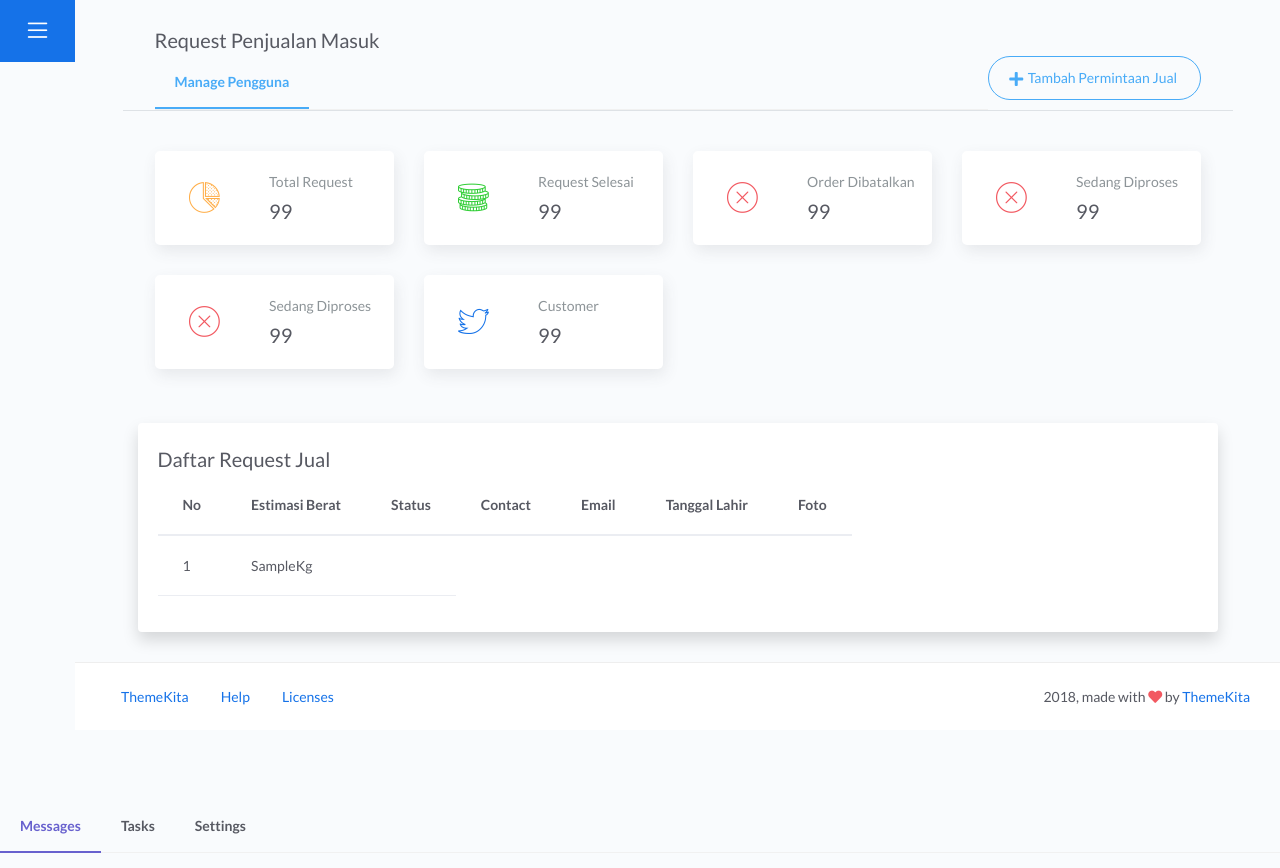
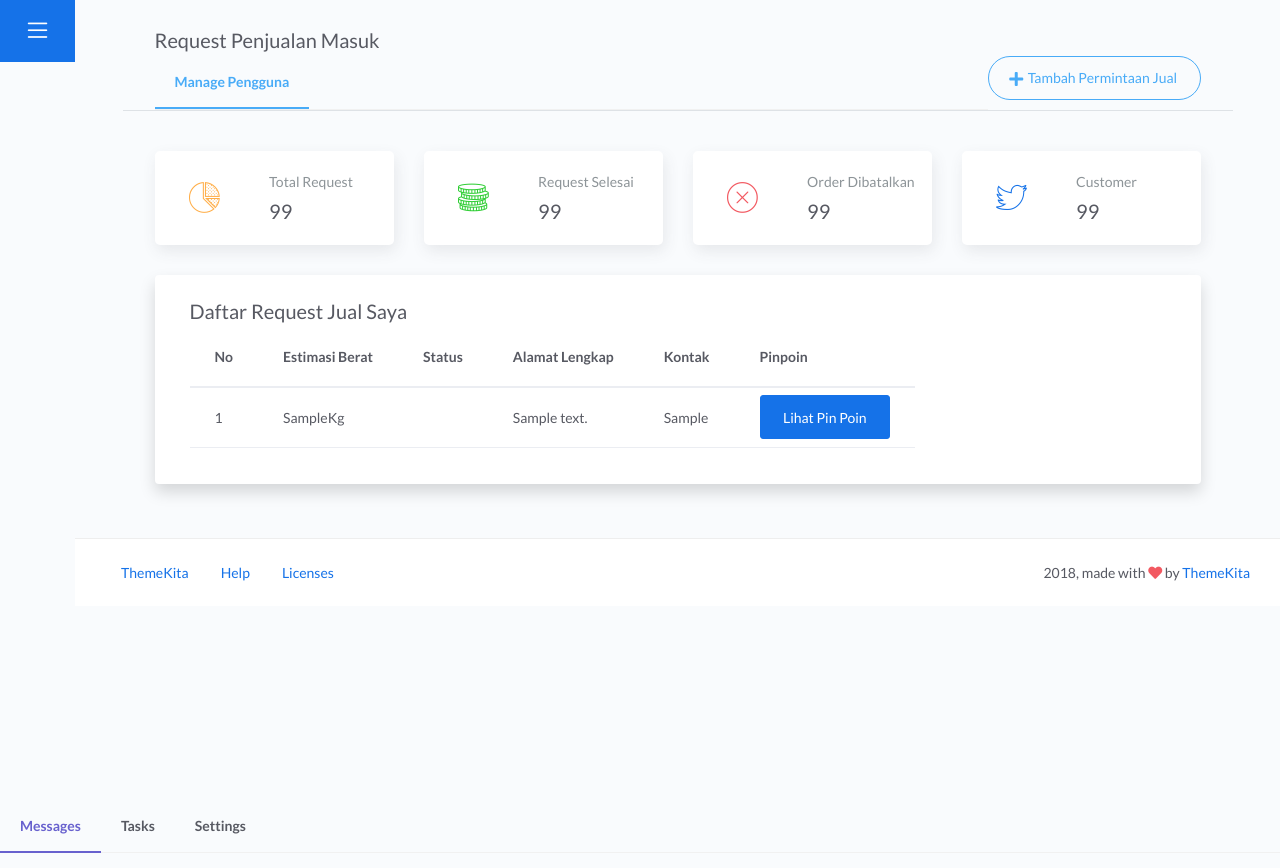
Before and after one commit to henryaugusta/Sawit-Web-Service, a Laravel app: page /admin/sell-request/manage in a window 1280 px wide. Shown: the top 868 px of the page. Run offline with Laravel 8, Linux system fonts and the light colour scheme; tables that the repository leaves empty hold one stand-in row (values such as "Sample post"); data that the repository does not hold is empty; style sheets or scripts are compiled from the project's sources; some libraries are stand-ins or nearby versions.

Commit message:
add sell request feature for admin

```diff
--- a/resources/views/admin/sellRequest/manage.blade.php
+++ b/resources/views/admin/sellRequest/manage.blade.php
@@ -1,24 +1,61 @@
 @extends('layouts.template')
 
-@section('head')
-    <style>
-        .select2 {
-            width: 100% !important;
-        }
-    </style>
+@section('header')
+    <!--Leaflet JS -->
+    <link rel="stylesheet" href="https://unpkg.com/leaflet@1.7.1/dist/leaflet.css"
+          integrity="sha512-xodZBNTC5n17Xt2atTPuE1HxjVMSvLVW9ocqUKLsCC5CXdbqCmblAshOMAS6/keqq/sMZMZ19scR4PsZChSR7A=="
+          crossorigin=""/>
+    <script src="https://unpkg.com/leaflet@1.7.1/dist/leaflet.js"
+            integrity="sha512-XQoYMqMTK8LvdxXYG3nZ448hOEQiglfqkJs1NOQV44cWnUrBc8PkAOcXy20w0vlaXaVUearIOBhiXZ5V3ynxwA=="
+            crossorigin=""></script>
 @endsection
 
 @section('script')
 
-    <script>
-        // This will create a single gallery from all elements that have class "gallery-item"
-
-    </script>
-
 
 
     <script>
+        let sLat = -7.046379;
+        let sLong = 107.555881;
         $(document).ready(function () {
+
+            $('#exampleModal').on('show.bs.modal', function (event) {
+                var button = $(event.relatedTarget) // Button that triggered the modal
+                lat = button.data('lat') // Extract info from data-* attributes
+                long = button.data('long') // Extract info from data-* attributes
+                sLat = button.data('lat');
+                sLong = button.data('long');
+
+                var mymap = L.map('mapid').setView([sLat, sLong], 23);
+                var popup = L.popup();
+                let myMarker = L.marker([sLat, sLong]).addTo(mymap)
+                    .bindPopup("Silakan Pindahkan Pin Ini Ke Lokasi Anda.").openPopup();
+                myMarker.addTo(mymap);
+
+                L.tileLayer('https://api.mapbox.com/styles/v1/{id}/tiles/{z}/{x}/{y}?access_token=pk.eyJ1IjoiaGVucnlhdWd1c3RhIiwiYSI6ImNra2pjaDAxcDAyYngydnF0dnppZzByZzgifQ.UKzJXFzQPNIzrri9UrALxQ', {
+                    attribution: 'Map data &copy; <a href="https://www.openstreetmap.org/copyright">OpenStreetMap</a> contributors, Imagery © <a href="https://www.mapbox.com/">Mapbox</a>',
+                    maxZoom: 18,
+                    id: 'mapbox/streets-v11',
+                    tileSize: 512,
+                    zoomOffset: -1,
+                    accessToken: 'your.mapbox.access.token'
+                }).addTo(mymap);
+
+                L.tileLayer('https://api.mapbox.com/styles/v1/{id}/tiles/{z}/{x}/{y}?access_token=pk.eyJ1IjoiaGVucnlhdWd1c3RhIiwiYSI6ImNra2pjaDAxcDAyYngydnF0dnppZzByZzgifQ.UKzJXFzQPNIzrri9UrALxQ', {
+                    attribution: 'Map data &copy; <a href="https://www.openstreetmap.org/copyright">OpenStreetMap</a> contributors, Imagery © <a href="https://www.mapbox.com/">Mapbox</a>',
+                    maxZoom: 18,
+                    id: 'mapbox/streets-v11',
+                    tileSize: 512,
+                    zoomOffset: -1,
+                    accessToken: 'your.mapbox.access.token'
+                }).addTo(mymap);
+
+                // If necessary, you could initiate an AJAX request here (and then do the updating in a callback).
+                // Update the modal's content. We'll use jQuery here, but you could use a data binding library or other methods instead.
+                var modal = $(this)
+                modal.find('#s-coordinate').text('Latitude : ' + lat + " - Longitude : " + long)
+                modal.find('.modal-title').text('Permintaan Jual Sawit')
+            })
 
             $('#datatables').DataTable({
                 initComplete: function () {
@@ -166,44 +203,7 @@
                         </div>
                     </div>
                 </div>
-                <div class="col-sm-6 col-md-3">
-                    <div class="card card-stats card-round">
-                        <div class="card-body">
-                            <div class="row">
-                                <div class="col-5">
-                                    <div class="icon-big text-center">
-                                        <i class="flaticon-error text-danger"></i>
-                                    </div>
-                                </div>
-                                <div class="col-7 col-stats">
-                                    <div class="numbers">
-                                        <p class="card-category">Sedang Diproses</p>
-                                        <h4 class="card-title">99</h4>
-                                    </div>
-                                </div>
-                            </div>
-                        </div>
-                    </div>
-                </div>
-                <div class="col-sm-6 col-md-3">
-                    <div class="card card-stats card-round">
-                        <div class="card-body">
-                            <div class="row">
-                                <div class="col-5">
-                                    <div class="icon-big text-center">
-                                        <i class="flaticon-error text-danger"></i>
-                                    </div>
-                                </div>
-                                <div class="col-7 col-stats">
-                                    <div class="numbers">
-                                        <p class="card-category">Sedang Diproses</p>
-                                        <h4 class="card-title">99</h4>
-                                    </div>
-                                </div>
-                            </div>
-                        </div>
-                    </div>
-                </div>
+
                 <div class="col-sm-6 col-md-3">
                     <div class="card card-stats card-round">
                         <div class="card-body">
@@ -266,25 +266,18 @@
                 @endif
             </div>
 
-
-        </div>
-
-        <div class="container">
-
-
-            <div class="card border-0 shadow rounded">
+            <div class=" col-md-12 card border-0 shadow rounded">
                 <div class="card-body">
-                    <h4 class="card-title">Daftar Request Jual</h4>
+                    <h4 class="card-title">Daftar Request Jual Saya</h4>
                     <table id="datatables" class="table table-responsive">
                         <thead class="thead-inverse">
                         <tr>
                             <th>No</th>
                             <th>Estimasi Berat</th>
                             <th>Status</th>
-                            <th>Contact</th>
-                            <th>Email</th>
-                            <th>Tanggal Lahir</th>
-                            <th>Foto</th>
+                            <th>Alamat Lengkap</th>
+                            <th>Kontak</th>
+                            <th>Pinpoin</th>
                         </tr>
                         </thead>
                         <tbody>
@@ -292,7 +285,6 @@
                             @php
                                 $statusDB = $item->status;
                                 $status="";
-
                             @endphp
 
                             <tr>
@@ -315,6 +307,14 @@
                                         <span class="badge badge-warning">{{Dibatalkan}}</span>
                                     @endif
                                 </td>
+                                <td>{{$item->address}}</td>
+                                <td>{{$item->contact}}</td>
+                                <td>
+                                    <button type="button" class="btn btn-primary" data-toggle="modal"
+                                            data-target="#exampleModal" data-lat="{{$item->lat}}"
+                                            data-long="{{$item->long}}" data-whatever="{{$item->long}}">Lihat Pin Poin
+                                    </button>
+                                </td>
 
                             </tr>
                         @empty
@@ -331,6 +331,29 @@
             </div>
         </div>
 
+        <div class="modal fade bd-example-modal-xl" id="exampleModal"
+             tabindex="-1" role="dialog" aria-labelledby="exampleModalLabel" aria-hidden="true">
+            <div class="modal-dialog modal-xl" role="document">
+                <div class="modal-content">
+                    <div class="modal-header">
+                        <h5 class="modal-title" id="exampleModalLabel">New message</h5>
+                        <button type="button" class="close" data-dismiss="modal" aria-label="Close">
+                            <span aria-hidden="true">&times;</span>
+                        </button>
+                    </div>
+                    <div class="modal-body">
+                        <p id="s-coordinate">Latitude : </p>
+                        <div id="mapid" style="width: 100%; height: 400px;"></div>
+
+                    </div>
+                    <div class="modal-footer">
+                        <button type="button" class="btn btn-secondary" data-dismiss="modal">Close</button>
+                        <button type="button" class="btn btn-primary">Send message</button>
+                    </div>
+                </div>
+            </div>
+        </div>
+
 
         <script>
             //message with toastr
--- a/resources/views/layouts/template.blade.php
+++ b/resources/views/layouts/template.blade.php
@@ -33,7 +33,6 @@
                 sessionStorage.fonts = true;
             }
         });
-
     </script>
 
     @yield('header')
```
Also changed, not shown: resources/views/admin/sellRequest/create.blade.php (+10 -23 lines).
